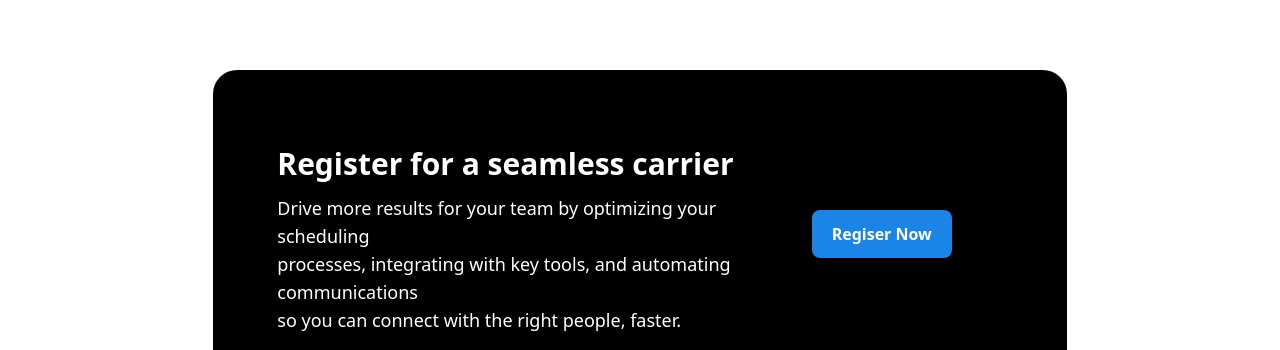
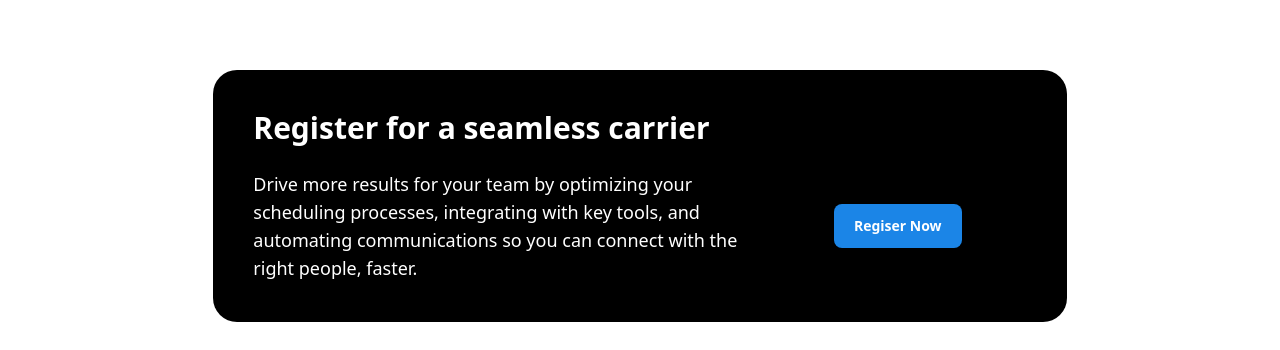
Before and after one commit to Fawaskp/toAce-welcome, a React (Vite) app: page / in a window 1280 px wide. Shown: the part 602-952 px from the top of the page. Built offline with nearby package versions, Linux system fonts and the light colour scheme.

Commit message:
made resposive simply created .env for google sheet link

```diff
--- a/src/pages/Home/MainContent.jsx
+++ b/src/pages/Home/MainContent.jsx
@@ -14,8 +14,8 @@ function MainContent() {
           level up your skills in no time.
         </p>
       </div>
-      <div className="w-full md:w-1/2 px-3" >
-        <img src="https://myinterviewpractice.com/images/hmBannerImg.webp" alt="Interview Image" />
+      <div className="w-full md:w-1/2 px-7 md:px-3" >
+        <img className="max-w-full " src="https://myinterviewpractice.com/images/hmBannerImg.webp" alt="Interview Image" />
       </div>
     </div>
     </div>
--- a/src/pages/Home/Register.jsx
+++ b/src/pages/Home/Register.jsx
@@ -4,12 +4,10 @@ import React, { useRef } from "react";
 function Register() {
   const formRef = useRef();
 
-  const scriptUrl =
-    "https://script.google.com/macros/s/AKfycbzCkv3smdGXGz_PeDEYAfu9emxFqwHhEwb_9KtJ7bkiMalfvq0d0AhPHhik8vEghYgGsw/exec";
+  const scriptUrl = import.meta.env.VITE_userBaseUrl
 
   const handleSubmit = (e) => {
     e.preventDefault();
-
     fetch(scriptUrl, { method: "POST", body: new FormData(formRef.current) })
       .then((res) => {
         console.log(res);
--- a/src/pages/Home/RegisterPart.jsx
+++ b/src/pages/Home/RegisterPart.jsx
@@ -2,23 +2,27 @@ import React from "react";
 import { useNavigate } from "react-router-dom";
 
 function RegisterPart() {
-
-    const navigate = useNavigate()
+  const navigate = useNavigate();
 
   return (
-    <div className="mx-auto my-36 bg-black flex p-16 w-4/6 rounded-3xl">
-      <div className="w-4/6 text-white">
-        <h1 className="text-3xl my-3 font-bold" >Register for a seamless carrier</h1>
-        <p className="text-lg" >
-          Drive more results for your team by optimizing your scheduling <br />
-          processes, integrating with key tools, and automating communications <br />
+    <div className="mx-auto my-36 bg-black p-5 md:p-10 w-5/6 md:w-4/6 rounded-3xl text-white">
+      <h1 className="text-lg text-center md:text-left md:text-3xl font-bold">
+        Register for a seamless carrier
+      </h1>
+      <div className="w-full flex flex-col md:flex-row mt-6">
+        <p className="w-full md:w-4/6 text-xs text-left md:text-lg">
+          Drive more results for your team by optimizing your scheduling
+          processes, integrating with key tools, and automating communications{" "}
           so you can connect with the right people, faster.
         </p>
-      </div>
-      <div className="w-2/6 flex justify-center items-center">
-        <button onClick={()=>navigate('/register')} className="text-white font-semibold border-none rounded-lg bg-default px-5 py-3">
-          Regiser Now
-        </button>
+        <div className="w-full md:w-2/6 flex justify-center items-center">
+          <button
+            onClick={() => navigate("/register")}
+            className="text-sm md:text-md text-white font-semibold border-none rounded-md md:rounded-lg  bg-default py-1 px-3 m-3 md:px-5 md:py-3"
+          >
+            Regiser Now
+          </button>
+        </div>
       </div>
     </div>
   );
```
Also changed, not shown: 1 other file (tests, documents, lock files or other folders).
